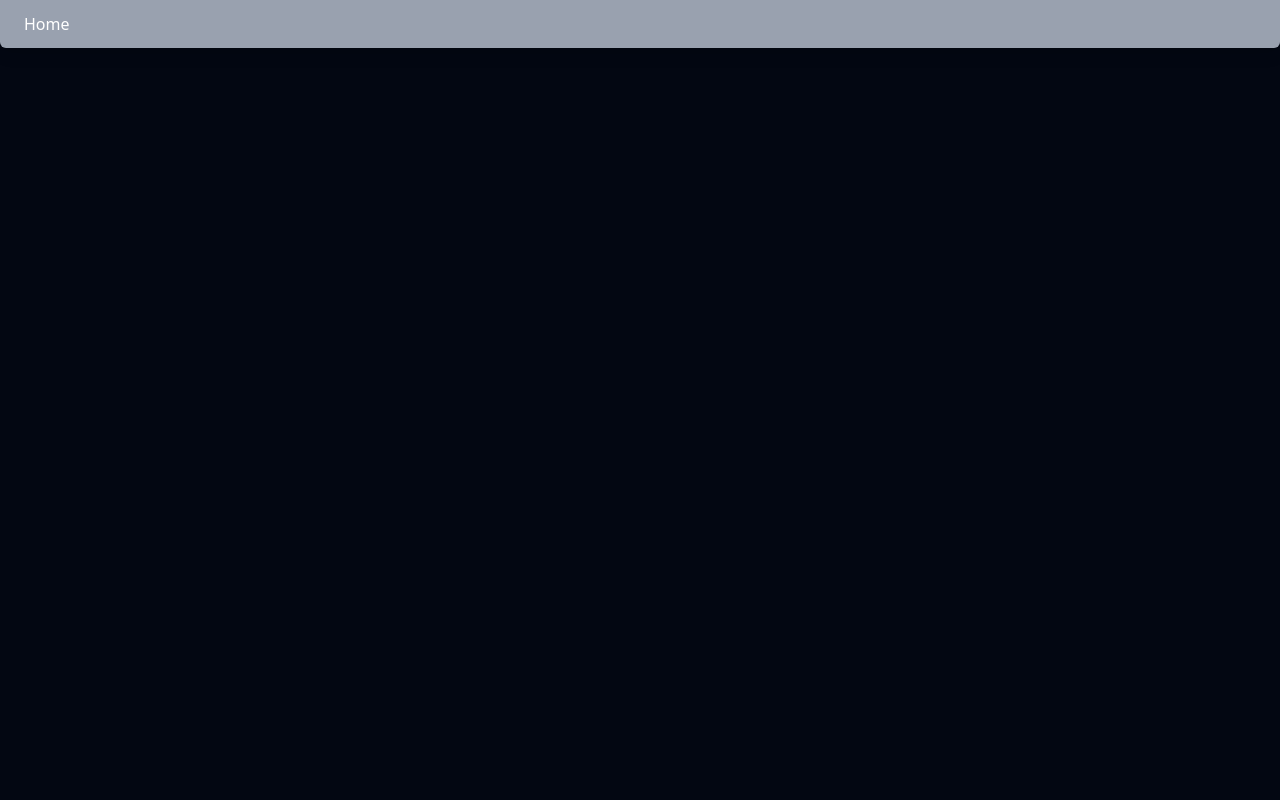
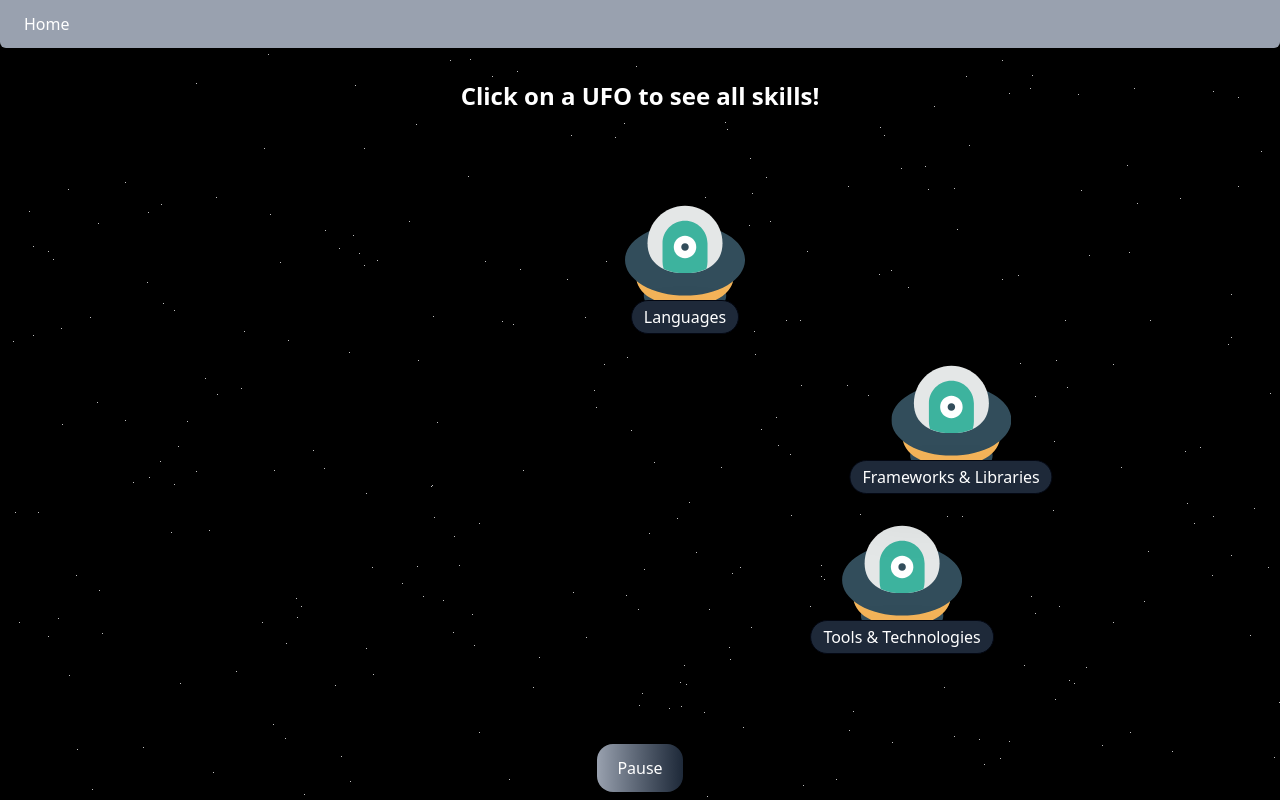
Before and after one commit to Lernej/Portfolio, a React (Vite) app: page /skills in a window 1280 px wide. Before the commit this address had no page. Built offline with nearby package versions, Linux system fonts and the light colour scheme; what tailwindcss-motion would draw is missing.

Commit message:
Created projects page

```diff
--- a/src/About.tsx
+++ b/src/About.tsx
@@ -45,12 +45,12 @@ const About = () => {
                   Why did I choose to study Computer Science?
                 </p>
                 <p className="text-left text-xl">
-                  Sparked by my love of video games, I’ve always been fascinated
-                  by how software works. In high school, taking AP Computer
-                  Science Principles and AP Computer Science A gave me the
-                  chance to explore this interest. The excitement I felt while
-                  working on projects in those classes confirmed that I wanted
-                  to study CS in college.
+                  Inspired by my love of video games, I’ve always been
+                  fascinated by how software works. In high school, taking AP
+                  Computer Science Principles and AP Computer Science A gave me
+                  the chance to explore this interest. The excitement I felt
+                  while working on projects in those classes confirmed that I
+                  wanted to study CS in college.
                 </p>
               </div>
               <div>
--- a/src/App.css
+++ b/src/App.css
@@ -37,3 +37,26 @@
     transform: rotate(360deg) translate(-450px) rotate(-360deg);
   }
 }
+
+@keyframes ufo {
+  0% {
+    transform: translatex(0px);
+  }
+  50% {
+    transform: translatex(90vw);
+  }
+  100% {
+    transform: translatex(0px);
+  }
+}
+
+.ufo {
+  animation: ufo 30s linear infinite;
+  transform-origin: center;
+  animation-play-state: running;
+  pointer-events: none;
+}
+
+.paused {
+  animation-play-state: paused;
+}
--- a/src/App.tsx
+++ b/src/App.tsx
@@ -4,6 +4,7 @@ import { BrowserRouter, Routes, Route } from "react-router-dom";
 import About from "./About";
 import Experience from "./Experience";
 import Projects from "./Projects";
+import Skills from "./Skills";
 
 function App() {
   return (
@@ -21,6 +22,7 @@ function App() {
             <Route path="/about" element={<About />} />
             <Route path="/experience" element={<Experience />} />
             <Route path="/projects" element={<Projects />} />
+            <Route path="/skills" element={<Skills />} />
           </Routes>
         </div>
       </div>
--- a/src/Home.tsx
+++ b/src/Home.tsx
@@ -16,7 +16,7 @@ function Home() {
     <Button href="/about">About Me</Button>,
     <Button href="/experience">Experience</Button>,
     <Button href="/projects">Projects</Button>,
-    <Button>Skills</Button>,
+    <Button href="/skills">Skills</Button>,
   ];
 
   return (
--- /dev/null
+++ b/src/Skills.tsx
@@ -0,0 +1,61 @@
+import bg from "./assets/skills-background.jpg";
+import Skill from "./components/Skill";
+import { useState, useMemo } from "react";
+
+const Skills = () => {
+  const [isPaused, setIsPaused] = useState(false);
+
+  const skills = [
+    "Tools & Technologies",
+    "Frameworks & Libraries",
+    "Languages",
+  ];
+  const descriptions = [
+    "Gemini API, Google ADK, Git, GitHub",
+    "React",
+    "Python, C, JavaScript, TypeScript, Java",
+  ];
+  const heights = [20, 40, 60];
+
+  const stars = useMemo(() => {
+    return Array.from({ length: 300 }, (_, index) => {
+      const left = Math.random() * 100;
+      const top = Math.random() * 100;
+
+      return (
+        <div
+          className="h-px w-px absolute bg-white rounded-full"
+          key={index}
+          style={{ left: `${left}%`, top: `${top}%` }}
+        ></div>
+      );
+    });
+  }, []);
+
+  return (
+    <div className="min-h-screen bg-black text-white flex flex-col items-center justify-center relative overflow-clip">
+      <div className="h-full">{stars}</div>
+      <div className="absolute top-20 font-bold text-2xl motion-preset-blink motion-duration-5000">
+        Click on a UFO to see all skills!
+      </div>
+      {skills.map((_, i) => (
+        <Skill
+          isPaused={isPaused}
+          description={descriptions[i]}
+          skill={skills[i]}
+          height={heights[i]}
+        />
+      ))}
+      <button
+        onClick={() => {
+          setIsPaused((prev) => !prev);
+        }}
+        className="absolute bottom-0 bg-gradient-to-r from-gray-400 to-gray-800 px-5 py-3 mb-2 rounded-2xl cursor-pointer hover:bg-gray-800"
+      >
+        {isPaused ? "Resume" : "Pause"}
+      </button>
+    </div>
+  );
+};
+
+export default Skills;
--- a/src/components/Project.tsx
+++ b/src/components/Project.tsx
@@ -3,6 +3,7 @@ interface Props {
   description: string;
   image: string;
   imageLink: string;
+  startingHeight: string;
 }
 
 const Project = ({ title, description, image, imageLink }: Props) => {
--- /dev/null
+++ b/src/components/Skill.tsx
@@ -0,0 +1,50 @@
+import ufo from "../assets/skill-ufo.svg";
+import "../App.css";
+import { useState, useRef } from "react";
+
+interface Props {
+  className?: string;
+  isPaused: boolean;
+  description: string;
+  skill: string;
+  height: number;
+}
+
+const Skill = ({ className, isPaused, skill, description, height }: Props) => {
+  const [showDescription, setShowDescription] = useState(false);
+
+  const randomDelay = useRef(Math.random() * -20);
+
+  return (
+    <div
+      className={`left-0 ufo h-30 ${
+        isPaused ? "paused" : ""
+      } flex flex-col items-center absolute z-50${className}`}
+      style={{
+        bottom: `${height}%`,
+        animationDelay: `${randomDelay.current}s`,
+        animationDuration: `${Math.max(window.innerWidth / 100, 30)}s`,
+      }}
+    >
+      <img src={ufo} className="h-full"></img>
+      <div
+        onClick={() => {
+          setShowDescription((prev) => !prev);
+        }}
+        className="z-50 pointer-events-auto bg-gray-800 cursor-pointer px-3 py-1 rounded-3xl -mt-5 text-md shadow-2xl border-1 border-gray-950"
+      >
+        {skill}
+      </div>
+      <div></div>
+      <div
+        className={`${
+          showDescription ? "opacity-100" : "opacity-0"
+        } w-50 text-center bg-gray-600 p-2 mt-1 rounded-2xl text-sm transition-opacity duration-300 z-40`}
+      >
+        {description}
+      </div>
+    </div>
+  );
+};
+
+export default Skill;
```
Also changed, not shown: src/assets/skill-ufo.svg (added), 1 other file (tests, documents, lock files or other folders).
